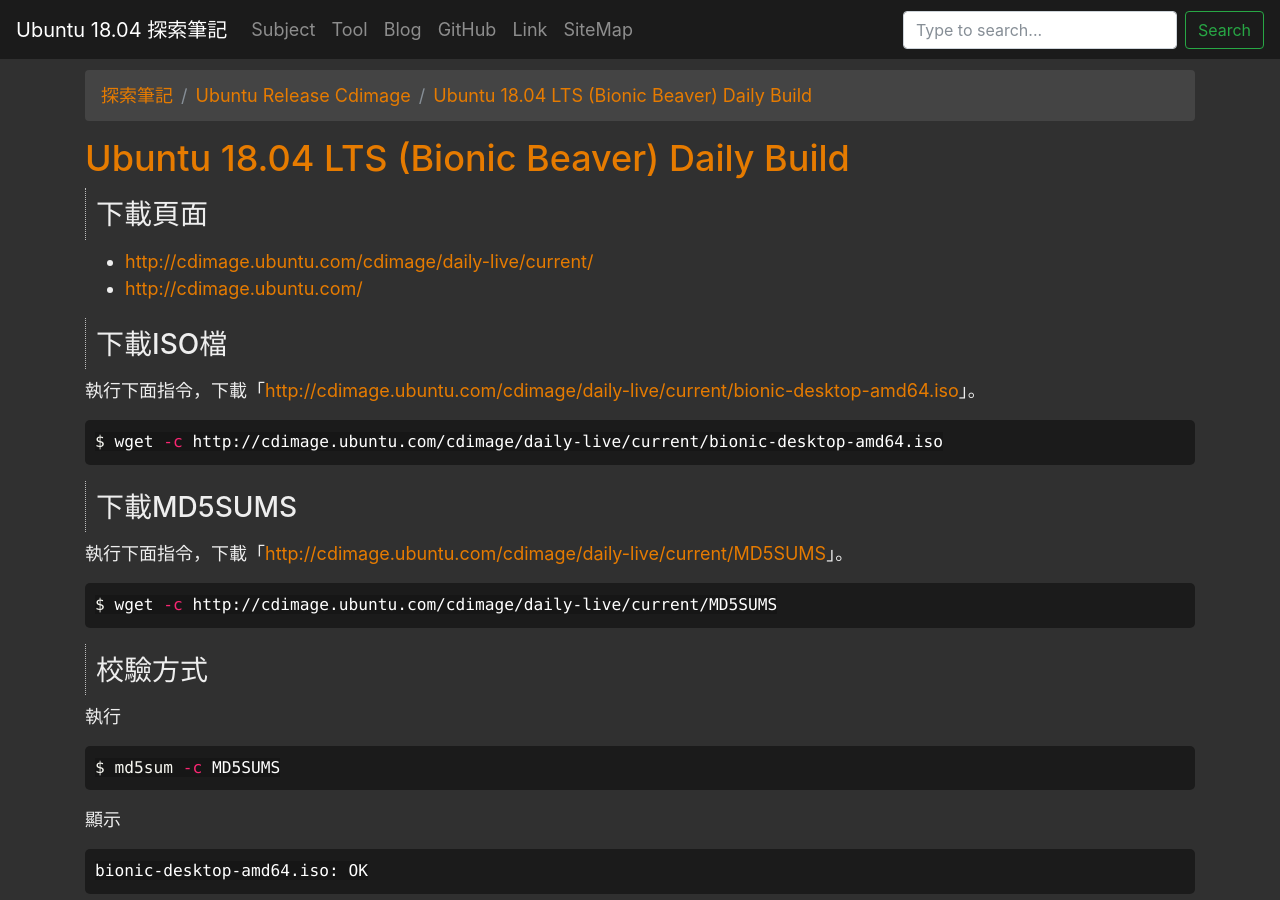
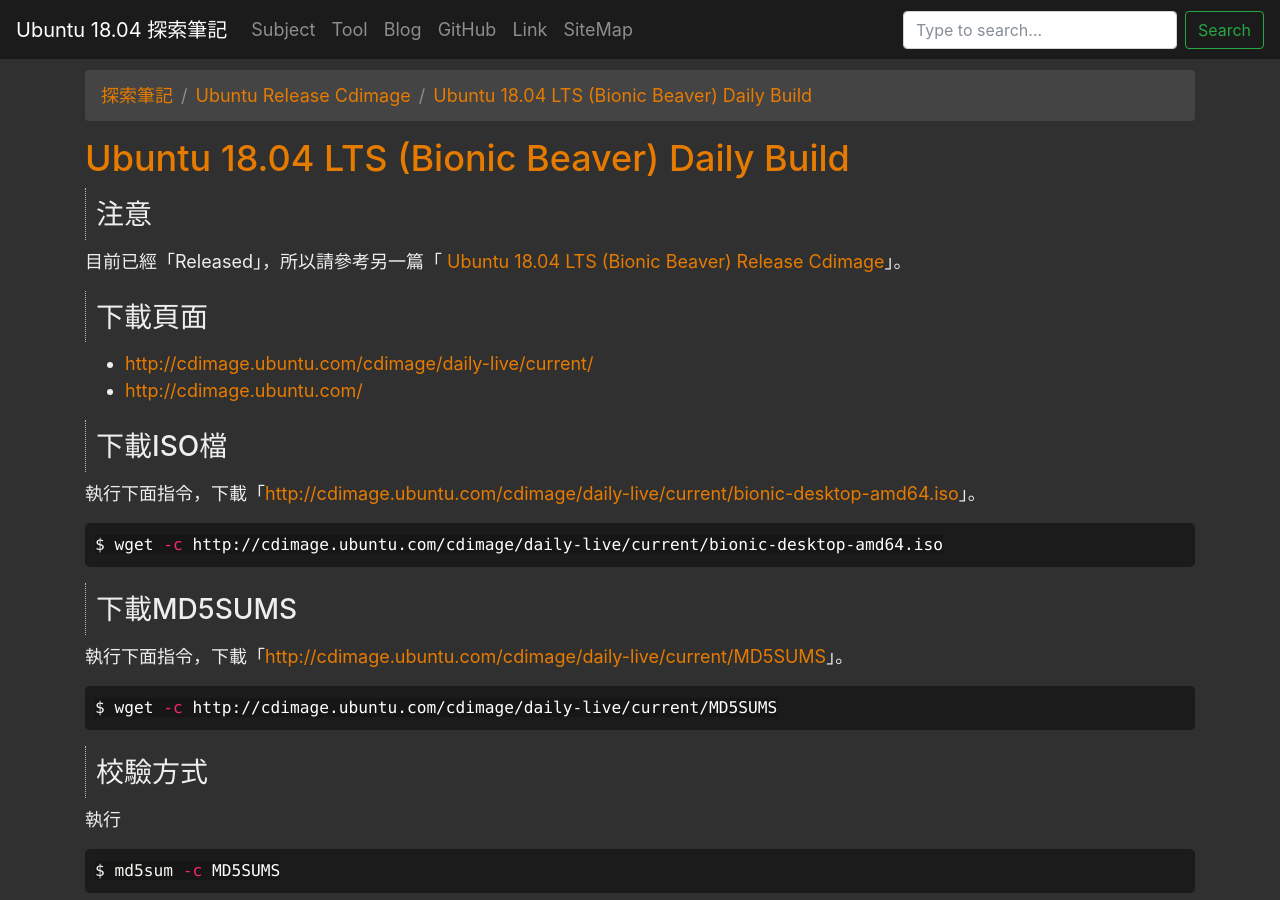
Before and after one commit to samwhelp/note-ubuntu-18.04, a Jekyll site: the page built from read/subject/release-cdimage/daily-build.md, in a window 1280 px wide and 900 px high. Built offline with Jekyll 4.4.1, drawn with Linux system fonts in a browser that asks for light colours; nearby versions of some CDN libraries.

Commit message:
add link

```diff
--- a/read/subject/release-cdimage/daily-build.md
+++ b/read/subject/release-cdimage/daily-build.md
@@ -9,6 +9,10 @@ parent:
   url: '/read/subject/release-cdimage/'
 source_url: '/read/subject/release-cdimage/daily-build.md'
 ---
+
+## 注意
+
+目前已經「Released」，所以請參考另一篇「 [Ubuntu 18.04 LTS (Bionic Beaver) Release Cdimage](release-cdimage)」。
 
 
 ## 下載頁面
```
